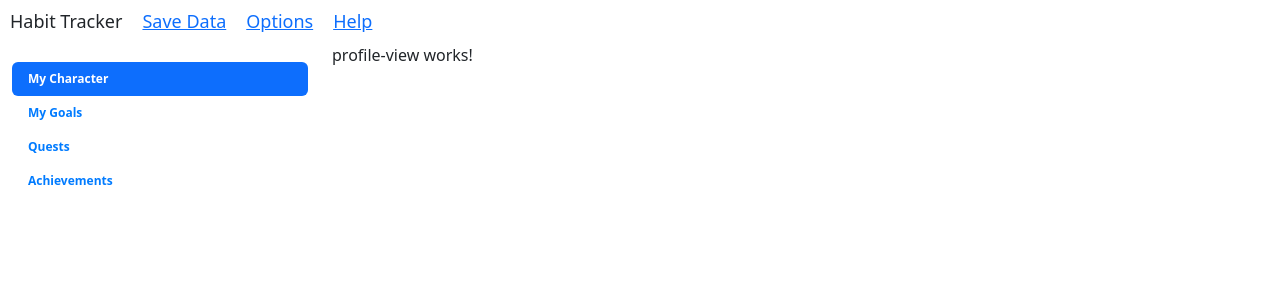
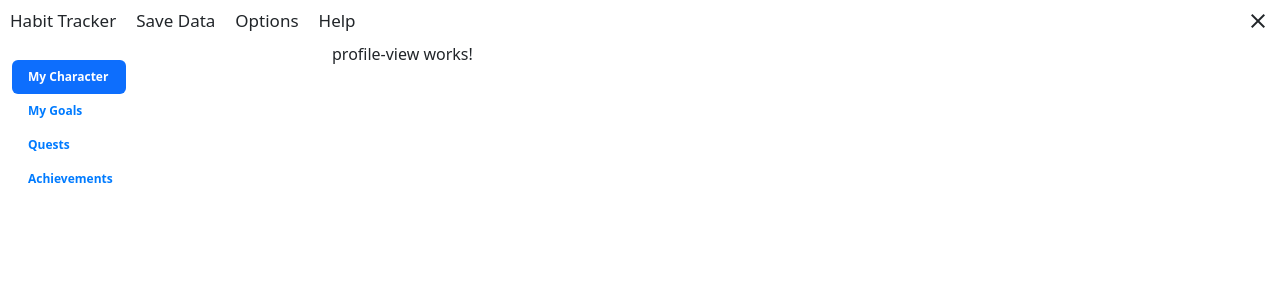
Before and after one commit to asarav/Habit-Tracker, an Angular app: page /profile in a window 1280 px wide. Shown: the top 300 px of the page. Built offline with nearby package versions, Linux system fonts and the light colour scheme.

Commit message:
Add top-nav component

```diff
--- a/package.json
+++ b/package.json
@@ -38,6 +38,7 @@
     "@angular/router": "~7.2.0",
     "bootstrap": "^4.3.1",
     "core-js": "^2.5.4",
+    "material-icons": "^0.3.0",
     "rxjs": "~6.3.3",
     "tslib": "^1.9.0",
     "zone.js": "~0.8.26"
--- a/src/app/app.component.html
+++ b/src/app/app.component.html
@@ -1,19 +1,4 @@
-<nav class="navbar">
-  <ul class="nav window-nav">
-    <li class="nav-item">
-      <span>Habit Tracker</span>
-    </li>
-    <li class="nav-item">
-      <a id="saveData" href="">Save Data</a>
-    </li>
-    <li class="nav-item">
-      <a id="options" href="">Options</a>
-    </li>
-    <li class="nav-item">
-      <a id="help" href="">Help</a>
-    </li>
-  </ul>
-</nav>
+<top-nav></top-nav>
 <div class="container-fluid">
   <div class="row">
     <nav class="col-2 col-sm-3 side-nav">
--- a/src/app/app.component.less
+++ b/src/app/app.component.less
@@ -1,29 +1,4 @@
-.window-nav {
-    font-size: 18px;
-    li {
-        margin-left: 10px;
-        margin-right: 10px;
-    }
-}
-
 .side-nav {
     font-size: 12px;
     font-weight: bold;
-    .nav.nav-pills {
-        .nav-item {
-            .nav-link {
-               cursor: pointer;
-               color: #007bff;
-               &:hover {
-                   color: white;
-                   background: #007bff;
-                   transition: color 0.5s, background 0.5s;
-                   transition-timing-function: ease-in-out;
-               }
-            }
-            .nav-link.active {
-                color: white;
-            }
-        }
-    }
 }
--- a/src/app/core/core.module.ts
+++ b/src/app/core/core.module.ts
@@ -1,14 +1,16 @@
 import { NgModule } from '@angular/core';
 import { CommonModule } from '@angular/common';
 import { NavItemComponent } from './nav-item/nav-item.component';
+import { TopNavComponent } from './top-nav/top-nav.component';
 
 @NgModule({
-  declarations: [NavItemComponent],
+  declarations: [NavItemComponent, TopNavComponent],
   imports: [
     CommonModule
   ],
   exports: [
-    NavItemComponent
+    NavItemComponent,
+    TopNavComponent
   ]
 })
 export class CoreModule { }
--- a/src/app/core/nav-item/nav-item.component.less
+++ b/src/app/core/nav-item/nav-item.component.less
@@ -1,6 +1,7 @@
 .nav-item {
     font-size: 12px;
     font-weight: bold;
+    width: 114px;
     .nav-link {
         cursor: pointer;
         color: #007bff;
--- /dev/null
+++ b/src/app/core/top-nav/top-nav.component.html
@@ -0,0 +1,19 @@
+<nav class="navbar">
+  <ul class="nav window-nav">
+    <li class="nav-item">
+      <span>Habit Tracker</span>
+    </li>
+    <li class="nav-item">
+      <span id="saveData">Save Data</span>
+    </li>
+    <li class="nav-item">
+      <span id="options">Options</span>
+    </li>
+    <li class="nav-item">
+      <span id="help">Help</span>
+    </li>
+  </ul>
+  <span class="pull-right close" (click)="close()">
+    <span class="material-icons">close</span>
+  </span>
+</nav>
--- /dev/null
+++ b/src/app/core/top-nav/top-nav.component.less
@@ -0,0 +1,17 @@
+.navbar {
+    padding-right: 0px;
+    padding-left: 0px;
+    .window-nav {
+        font-size: 17px;
+        li {
+            margin-left: 10px;
+            margin-right: 10px;
+            cursor: pointer;
+        }
+    }
+    .close {
+        cursor: pointer;
+        margin-right: 10px;
+        line-height: 1px;
+    }
+}
--- /dev/null
+++ b/src/app/core/top-nav/top-nav.component.ts
@@ -0,0 +1,22 @@
+import { Component, OnInit } from '@angular/core';
+
+//remote = window.require('electron').remote;
+
+@Component({
+  selector: 'top-nav',
+  templateUrl: './top-nav.component.html',
+  styleUrls: ['./top-nav.component.less']
+})
+export class TopNavComponent implements OnInit {
+
+  constructor() {}
+
+  ngOnInit() {
+  }
+
+  close() {
+    // var window = remote.getCurrentWindow();
+    // window.close();
+  }
+
+}
--- a/src/index.html
+++ b/src/index.html
@@ -8,6 +8,7 @@
   <meta name="viewport" content="width=device-width, initial-scale=1">
   <link rel="icon" type="image/x-icon" href="favicon.ico">
   <link rel="stylesheet" href="../node_modules/bootstrap/dist/css/bootstrap.css">
+  <link rel="stylesheet" href="../node_modules/material-icons/iconfont/material-icons.css">
 </head>
 <body>
   <app-root></app-root>
```
Also changed, not shown: 2 other files (tests, documents, lock files or other folders).
